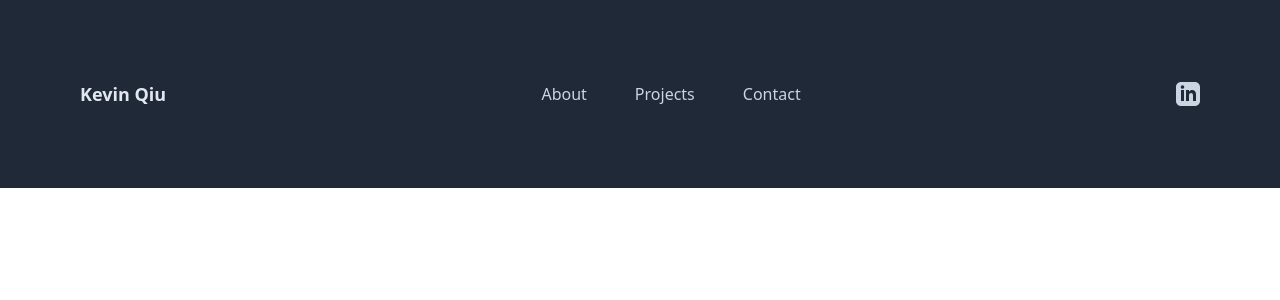
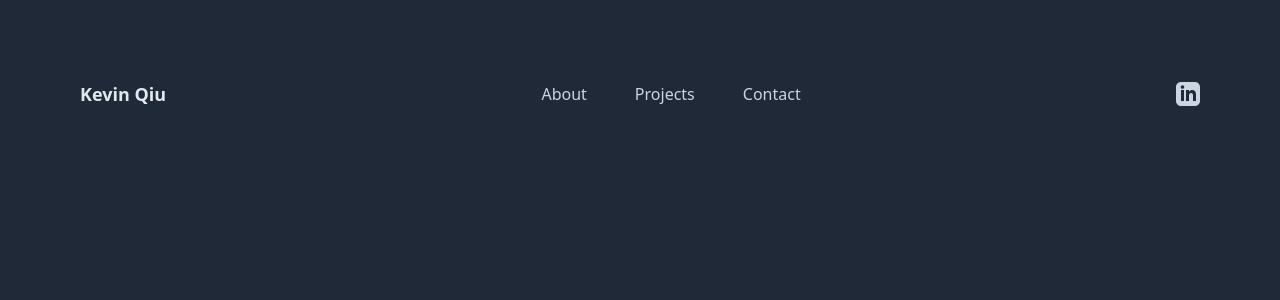
Before and after one commit to kzqiu/portfolio, a Next.js app: page /about in a window 1280 px wide. Shown: the top 300 px of the page. Built offline with nearby package versions, Linux system fonts and the light colour scheme.

Commit message:
Added footer.js file and fixed background color fill.

```diff
--- /dev/null
+++ b/components/footer.js
@@ -0,0 +1,9 @@
+export default function Footer() {
+    return (
+        <div className="max-w-6xl mx-auto py-10">
+            <div className="flex flex-row justify-between">
+
+            </div>
+        </div>
+    );
+}
--- a/components/supercontainer.js
+++ b/components/supercontainer.js
@@ -1,5 +1,6 @@
 import Head from "next/head";
 import Navbar from "./navbar";
+import Footer from "./footer";
 
 export default function SuperContainer({children}) {
     const meta = {
@@ -13,9 +14,10 @@ export default function SuperContainer({children}) {
                 <title>{meta.title}</title>
                 <link rel="shortcut icon" href="/images/favicon.ico"/>
             </Head>
-            <main className="bg-gray-800 w-full">
+            <main className="w-full min-h-screen">
                 <Navbar/>
                 <div>{children}</div>
+                <Footer/>
             </main>
         </div>
     );
--- a/pages/index.js
+++ b/pages/index.js
@@ -3,7 +3,7 @@ import SuperContainer from '../components/supercontainer';
 export default function Home() {
     return (
     <SuperContainer>
-        <div className="max-w-6xl mx-auto flex flex-row py-20">
+        <div className="flex flex-row max-w-6xl mx-auto py-20">
             <div className="flex flex-col text-6xl text-slate-600">
                 <h1>Page</h1>
                 <h1>Under</h1>
--- a/styles/globals.css
+++ b/styles/globals.css
@@ -1,6 +1,10 @@
 @tailwind base;
 @tailwind components;
 @tailwind utilities;
+
+html {
+  background-color: rgb(31 41 55);
+}
 
 /* html,
 body {
```
